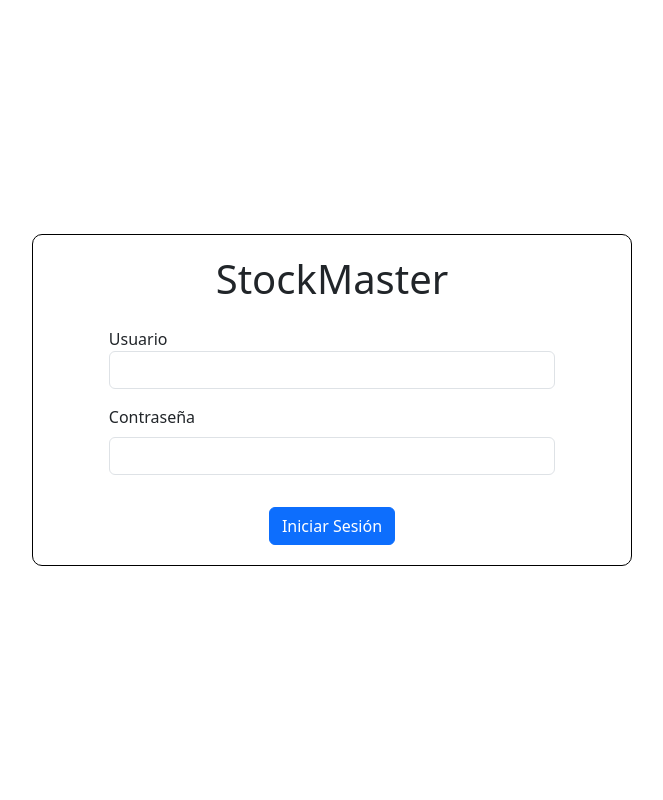
After one commit to RovleZMex/StockMaster, a Django app: page /login/ in a window 1280 px wide. The commit adds this page. Shown: the whole page, without its empty margins (308-971 px from the left). Run offline with Django 4.2, Linux system fonts and the light colour scheme.

Commit message:
Implemented a login page, as well as login required to access the system administrator urls

```diff
--- a/StockMaster/OutputHistory/urls.py
+++ b/StockMaster/OutputHistory/urls.py
@@ -4,4 +4,6 @@ from . import views
 
 urlpatterns = [
     path('', views.outputHistory, name="outputHistory"),
+    path('login/', views.LoginPage, name="login"),
+    path('logout/', views.LogoutPage, name="logout")
 ]
--- a/StockMaster/OutputHistory/views.py
+++ b/StockMaster/OutputHistory/views.py
@@ -1,4 +1,6 @@
-from django.shortcuts import render
+from django.contrib.auth import authenticate, login, logout
+from django.contrib.auth.decorators import login_required
+from django.shortcuts import render, redirect
 
 from .models import Worker, OutputOrder
 
@@ -41,7 +43,30 @@ Then we can create OutputOrderItem and link it to the OutputOrder just created.
 '''
 
 
-# Create your views here.
+def LoginPage(request):
+    if request.user.is_authenticated:
+        return redirect('outputHistory')  # The user is already signed in
+
+    if request.method == "POST":
+        username = request.POST["username"]
+        password = request.POST["password"]
+        user = authenticate(request, username=username, password=password)  # Does the user exist?
+        if user is not None:
+            login(request, user)  # If it does, log them in
+            return redirect('outputHistory')
+        else:
+            return redirect('login')  # If it doesn't, reload the page
+
+    return render(request, 'login.html')
+
+
+# Simply used to log out the user and redirect.
+def LogoutPage(request):
+    logout(request)
+    return redirect('login')
+
+
+@login_required(login_url="login/")  # This decorator ensures the user is logged in to access the view.
 def outputHistory(request):
     worker = Worker.objects.get(name="Juan")
     orders = OutputOrder.objects.filter(worker=worker)
--- /dev/null
+++ b/StockMaster/templates/login.html
@@ -0,0 +1,44 @@
+<!DOCTYPE html>
+<html lang="en">
+<head>
+    <meta charset="UTF-8">
+
+    <style>
+        .custom-border {
+            border-radius: 10px;
+            padding: 20px;
+            border: 1px solid black;
+        }
+    </style>
+
+    <link href="https://cdn.jsdelivr.net/npm/bootstrap@5.3.2/dist/css/bootstrap.min.css" rel="stylesheet"
+          integrity="sha384-T3c6CoIi6uLrA9TneNEoa7RxnatzjcDSCmG1MXxSR1GAsXEV/Dwwykc2MPK8M2HN" crossorigin="anonymous">
+
+    <title>Login</title>
+</head>
+<body>
+<section>
+    <div class="container d-flex justify-content-center align-items-center vh-100">
+        <div class="custom-border" style="max-width: 600px; width: 100%;">
+            <div class="text-center">
+                <h1>StockMaster</h1>
+            </div>
+            <form action="{% url 'login' %}" method="post" class="mt-4 mx-auto" style="width: 80%;">
+                {% csrf_token %}
+                <label for="inputUsername">Usuario</label>
+                <input type="text" id="inputUsername" class="form-control mb-3" name="username">
+                <label for="inputPassword" class="form-label">Contraseña</label>
+                <input type="password" id="inputPassword" class="form-control mb-3" name="password">
+                <div class="text-center">
+                    <button type="submit" class="btn btn-primary mt-3">Iniciar Sesión</button>
+                </div>
+            </form>
+        </div>
+    </div>
+</section>
+
+<script src="https://cdn.jsdelivr.net/npm/bootstrap@5.3.2/dist/js/bootstrap.bundle.min.js"
+        integrity="sha384-C6RzsynM9kWDrMNeT87bh95OGNyZPhcTNXj1NW7RuBCsyN/o0jlpcV8Qyq46cDfL"
+        crossorigin="anonymous"></script>
+</body>
+</html>
--- a/StockMaster/templates/outputHistory.html
+++ b/StockMaster/templates/outputHistory.html
@@ -35,6 +35,8 @@
         </table>
     </div>
 
+    <a href="{% url 'logout' %}">Logout</a>
+
     <!-- Bootstrap JS CDN (optional if you want to use Bootstrap JS features) -->
     <script src="https://stackpath.bootstrapcdn.com/bootstrap/4.5.2/js/bootstrap.min.js"></script>
 </body>
```
